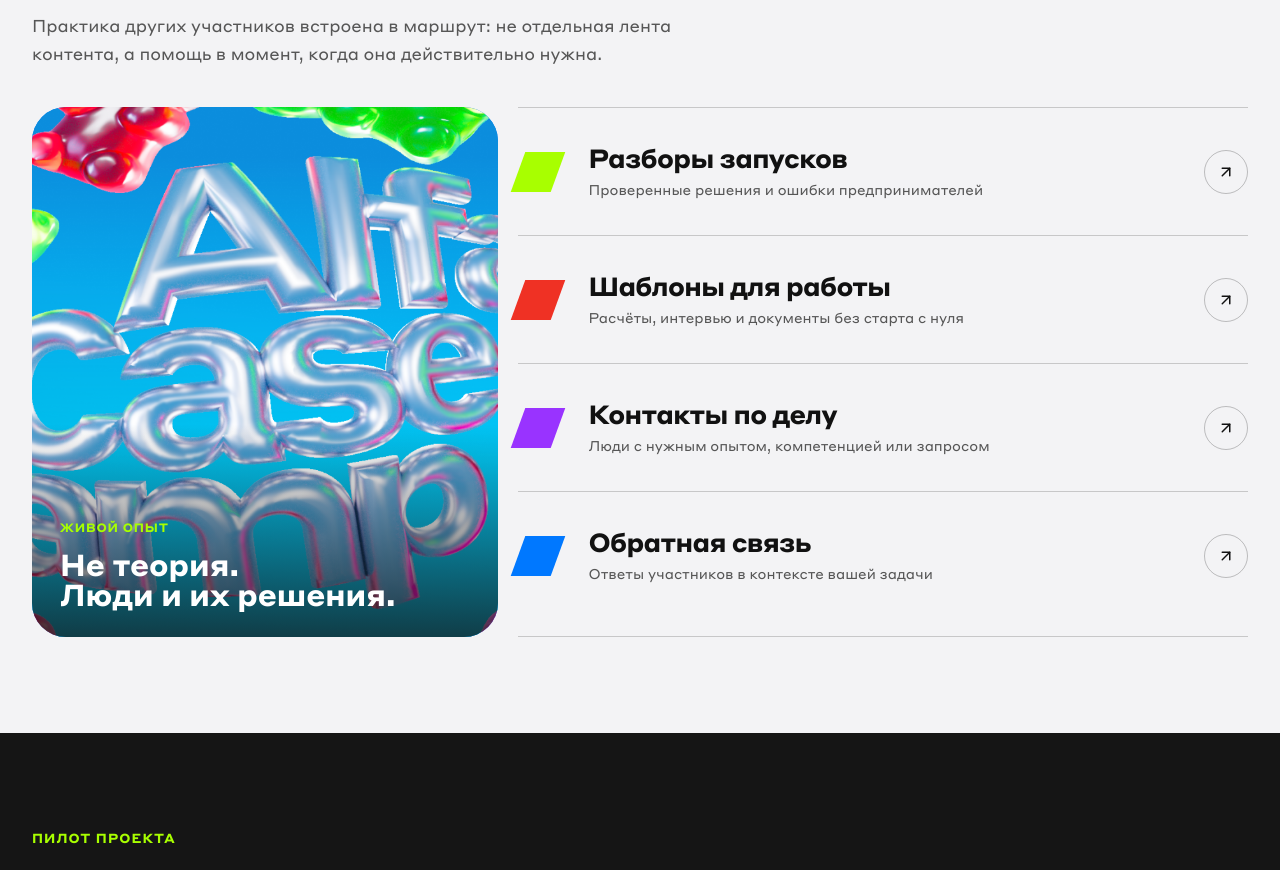
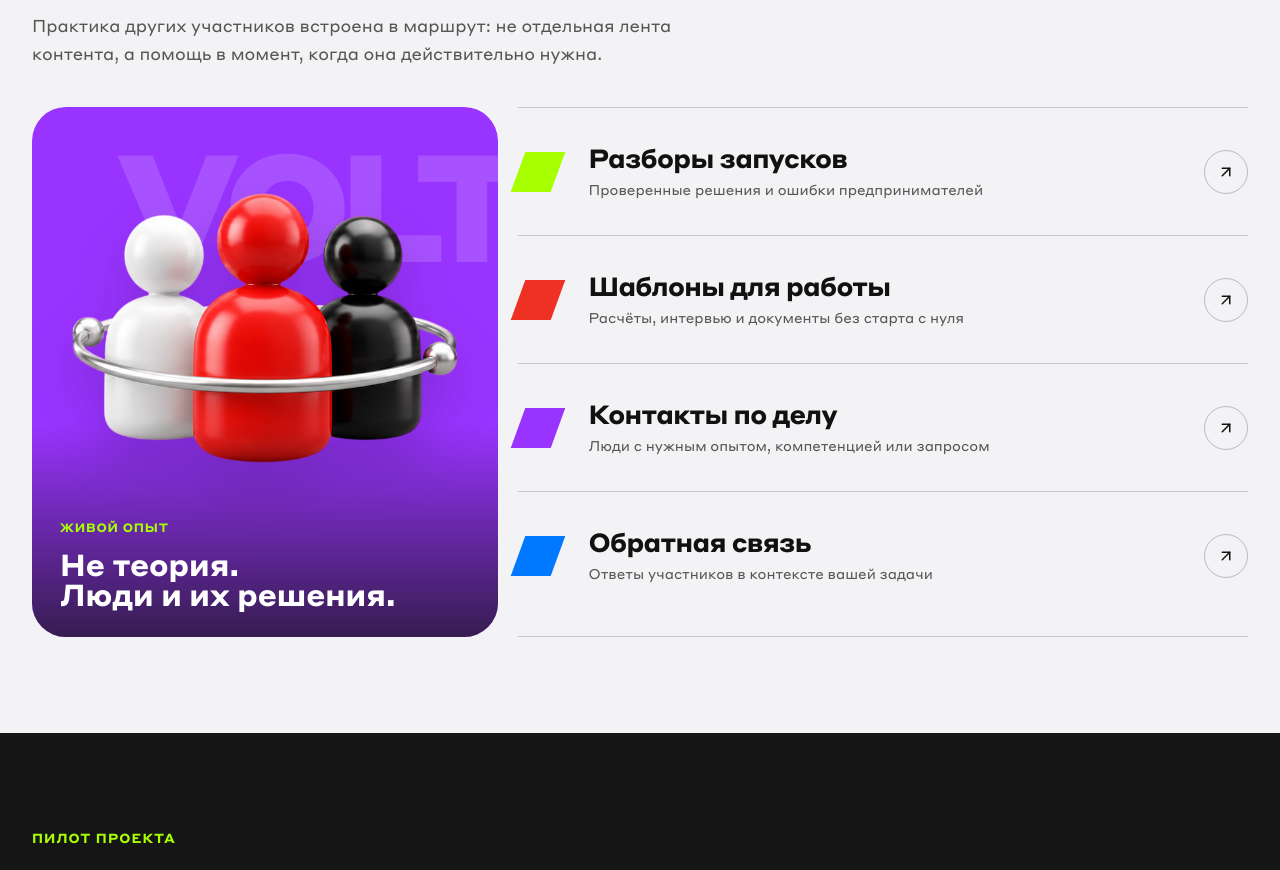
Before and after one commit to DirectStep/alfa, a Next.js app: page / in a window 1280 px wide. Shown: the part 4499-5369 px from the top of the page. Built offline with nearby package versions, Linux system fonts and the light colour scheme.

Commit message:
Уточнены размеры мокапов и визуал сообщества

```diff
--- a/src/components/community/CommunityPreviewSection.tsx
+++ b/src/components/community/CommunityPreviewSection.tsx
@@ -19,8 +19,9 @@ export function CommunityPreviewSection() {
         <p className="mt-5 max-w-[720px] text-[17px] leading-7 text-text-secondary">Практика других участников встроена в маршрут: не отдельная лента контента, а помощь в момент, когда она действительно нужна.</p>
 
         <div className="mt-10 grid gap-5 laptop:grid-cols-[0.78fr_1.22fr]">
-          <div className="relative min-h-[420px] overflow-hidden rounded-[28px] bg-future-blue laptop:min-h-[530px] laptop:rounded-[34px]">
-            <Image src={assetPath("/assets/future/future-camp.png")} alt="Фирменная 3D-композиция Альфа-Будущего" fill sizes="(min-width: 1024px) 40vw, 100vw" className="object-cover object-center" />
+          <div className="relative min-h-[420px] overflow-hidden rounded-[28px] bg-future-purple laptop:min-h-[530px] laptop:rounded-[34px]">
+            <span aria-hidden className="absolute -right-5 top-5 text-[110px] font-black leading-none tracking-[-0.08em] text-white/15 sm:text-[150px]">VOLT</span>
+            <Image src={assetPath("/assets/trust/support.png")} alt="Абстрактная 3D-композиция сообщества" fill sizes="(min-width: 1024px) 40vw, 100vw" className="object-contain p-7 pb-28 drop-shadow-2xl sm:p-10 sm:pb-32" />
             <div className="absolute inset-x-0 bottom-0 bg-gradient-to-t from-black/75 to-transparent p-7 pt-24 text-white">
               <p className="text-[12px] font-bold uppercase tracking-[0.07em] text-future-green">Живой опыт</p>
               <h3 className="mt-3 text-[30px] font-bold leading-none">Не теория.<br />Люди и их решения.</h3>
--- a/src/components/showcase/AppShowcaseCarousel.tsx
+++ b/src/components/showcase/AppShowcaseCarousel.tsx
@@ -76,8 +76,8 @@ export function AppShowcaseCarousel() {
                 active.id === "passport" || active.id === "knowledge"
                   ? "w-full translate-y-14"
                   : active.id === "ai"
-                    ? "w-[131%] max-w-none -rotate-2 sm:w-[117%] laptop:w-full laptop:max-w-full laptop:rotate-0"
-                    : "w-[131%] max-w-none rotate-2 sm:w-[117%] laptop:w-full laptop:max-w-full laptop:rotate-0"
+                    ? "w-[128%] max-w-none -rotate-2 sm:w-[114%] laptop:w-full laptop:max-w-full laptop:rotate-0"
+                    : "w-[128%] max-w-none rotate-2 sm:w-[114%] laptop:w-full laptop:max-w-full laptop:rotate-0"
               }`}
             />
           </div>
```
Also changed, not shown: public/assets/trust/support.png (added).
